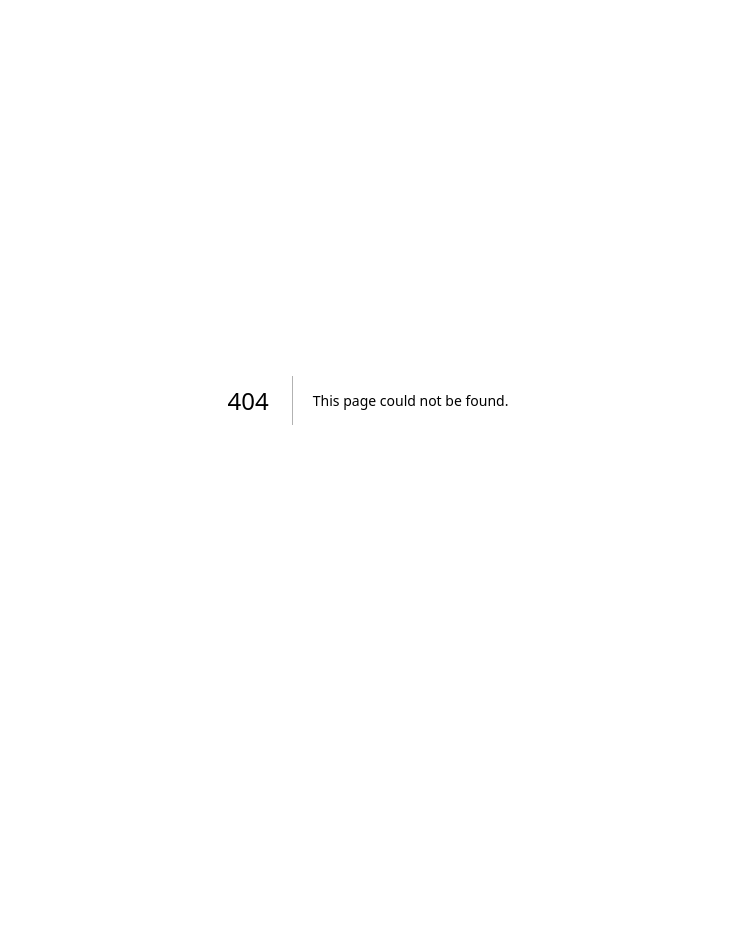
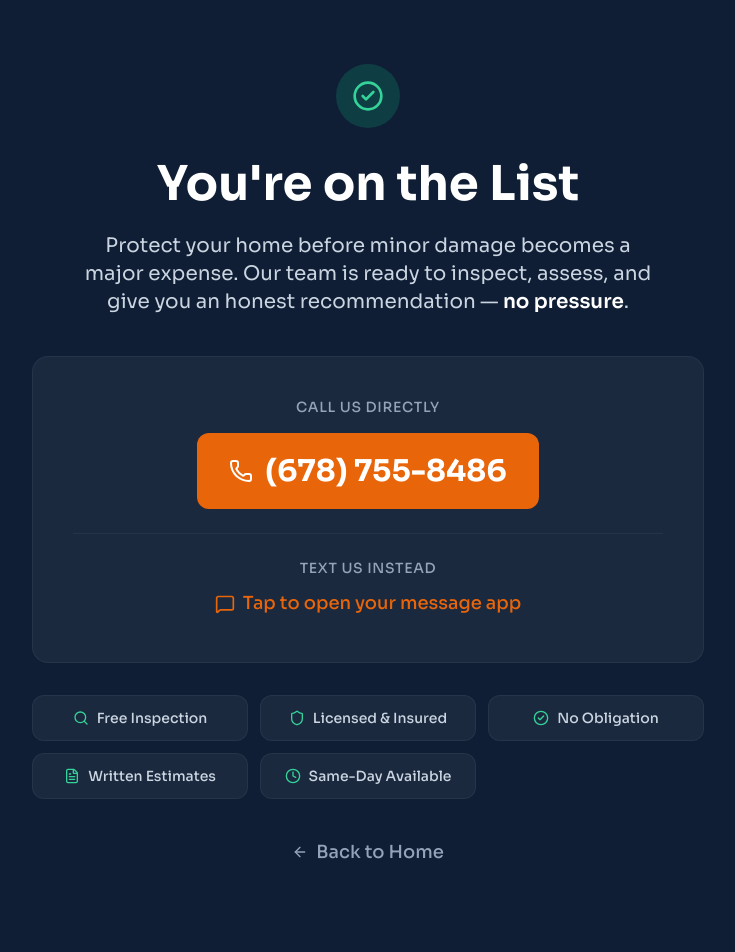
Before and after one commit to Andres-Cuellar/magselva-landing, a Next.js app: page /thank-you in a window 1280 px wide. Before the commit this address had no page. Shown: the top 952 px of the page, without its empty margins (272-1007 px from the left). Before the commit the page ends 800 px from the top, so only its background shows below. Built offline with nearby package versions, Linux system fonts and the light colour scheme.

Commit message:
add thank you page

```diff
--- /dev/null
+++ b/src/app/thank-you/page.tsx
@@ -0,0 +1,91 @@
+import type { Metadata } from 'next'
+import Link from 'next/link'
+import { Phone, MessageSquare, CheckCircle2, ArrowLeft, Shield, FileText, Clock, Search } from 'lucide-react'
+
+export const metadata: Metadata = {
+  title: 'Thank You — Mag Selva Inc',
+  robots: 'noindex, nofollow',
+}
+
+const perks = [
+  { icon: Search, label: 'Free Inspection' },
+  { icon: Shield, label: 'Licensed & Insured' },
+  { icon: CheckCircle2, label: 'No Obligation' },
+  { icon: FileText, label: 'Written Estimates' },
+  { icon: Clock, label: 'Same-Day Available' },
+]
+
+export default function ThankYouPage() {
+  return (
+    <main className="min-h-screen bg-[#0F1E35] flex flex-col">
+      <div className="flex-1 flex items-center justify-center px-5 sm:px-8 py-16">
+        <div className="w-full max-w-2xl text-center">
+          <div className="inline-flex items-center justify-center w-16 h-16 rounded-full bg-emerald-500/20 mb-8">
+            <CheckCircle2 className="w-8 h-8 text-emerald-400" strokeWidth={2} />
+          </div>
+
+          <h1 className="font-display text-3xl sm:text-4xl lg:text-5xl font-bold text-white mb-6 leading-tight">
+            You&apos;re on the List
+          </h1>
+
+          <p className="text-slate-300 text-lg sm:text-xl leading-relaxed mb-10 max-w-xl mx-auto">
+            Protect your home before minor damage becomes a major expense. Our team is ready to inspect, assess,
+            and give you an honest recommendation — <span className="text-white font-semibold">no pressure</span>.
+          </p>
+
+          <div className="bg-white/5 border border-slate-700/50 rounded-2xl p-8 sm:p-10 mb-8">
+            <p className="text-slate-400 text-sm font-medium uppercase tracking-wider mb-4">Call us directly</p>
+
+            <a
+              href="tel:+16787558486"
+              className="inline-flex items-center justify-center gap-3 bg-[#E8650A] hover:bg-[#CF5408] text-white font-display font-bold text-2xl sm:text-3xl px-8 py-5 rounded-xl transition-colors w-full sm:w-auto mb-6"
+            >
+              <Phone className="w-6 h-6" strokeWidth={2} />
+              (678) 755-8486
+            </a>
+
+            <div className="border-t border-slate-700/50 pt-6">
+              <p className="text-slate-400 text-sm font-medium uppercase tracking-wider mb-3">Text Us Instead</p>
+              <a
+                href="sms:+16787558486?body=Hi, I need a free roof inspection"
+                className="inline-flex items-center justify-center gap-2 text-[#E8650A] hover:text-[#CF5408] font-medium transition-colors"
+              >
+                <MessageSquare className="w-5 h-5" strokeWidth={2} />
+                Tap to open your message app
+              </a>
+            </div>
+          </div>
+
+          <div className="grid grid-cols-2 sm:grid-cols-3 gap-3 mb-10">
+            {perks.map((perk) => (
+              <div
+                key={perk.label}
+                className="flex items-center justify-center gap-2 bg-white/5 border border-slate-700/50 rounded-xl px-4 py-3"
+              >
+                <perk.icon className="w-4 h-4 text-emerald-400 shrink-0" strokeWidth={2} />
+                <span className="text-slate-300 text-sm font-medium">{perk.label}</span>
+              </div>
+            ))}
+          </div>
+
+          <Link
+            href="/"
+            className="inline-flex items-center gap-2 text-slate-400 hover:text-[#E8650A] transition-colors font-medium"
+          >
+            <ArrowLeft className="w-4 h-4" />
+            Back to Home
+          </Link>
+        </div>
+      </div>
+
+      <footer className="py-8 px-5 sm:px-8 text-center">
+        <p className="text-slate-600 text-xs">
+          &copy; {new Date().getFullYear()} Mag Selva Inc. All rights reserved.{' '}
+          <Link href="/privacy" className="text-slate-500 hover:text-[#E8650A] transition-colors underline underline-offset-2">
+            Privacy Policy
+          </Link>
+        </p>
+      </footer>
+    </main>
+  )
+}
```
